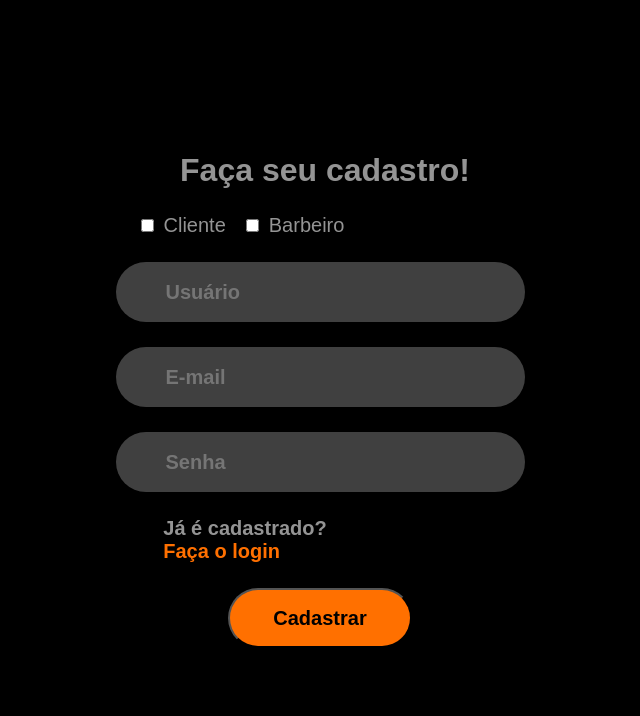
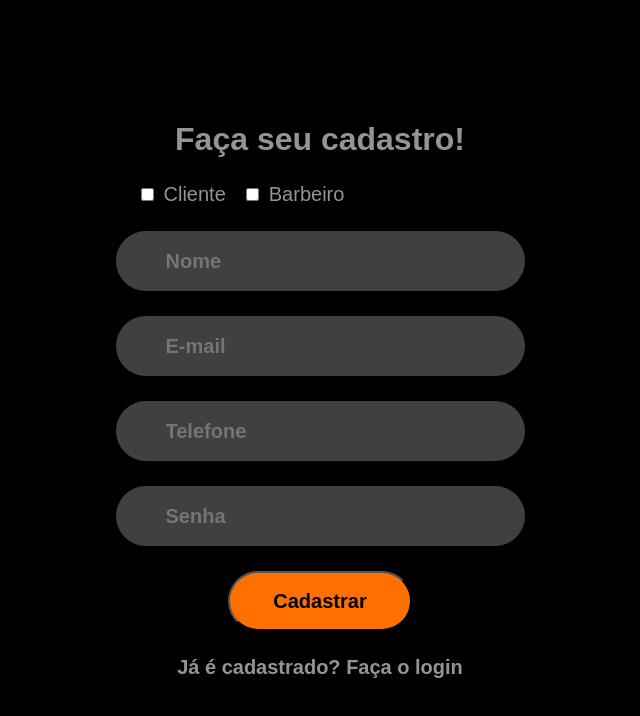
Before and after one commit to Ronald-Nogueira/Belos-Barber, a Next.js app: page /signup in a window 1280 px wide. Shown: the top 716 px of the page, without its empty margins (320-960 px from the left). Built offline with nearby package versions, Linux system fonts and the light colour scheme.

Commit message:
feat:  registration client with react-hook-form

```diff
--- a/package.json
+++ b/package.json
@@ -10,9 +10,11 @@
   },
   "dependencies": {
     "@babel/runtime": "^7.27.1",
+    "axios": "^1.9.0",
     "next": "15.3.2",
     "react": "^19.0.0",
     "react-dom": "^19.0.0",
+    "react-hook-form": "^7.56.3",
     "styled-components": "^6.1.18"
   },
   "devDependencies": {
--- a/src/app/signup/page.jsx
+++ b/src/app/signup/page.jsx
@@ -1,24 +1,23 @@
-"use client"
+"use client";
 
+import { useState } from "react";
 import styled from "styled-components";
+import axios from "axios";
+import { useForm } from "react-hook-form";
 
 import Input from "@/components/form/Input";
+import Button from "@/components/form/Button";
+import Checkbox from "@/components/form/Checkbox";
 import H1 from "@/components/typography/H1";
 import H3 from "@/components/typography/H3";
-import Button from "@/components/form/Button";
-import Checkbox from "@/components/form/Checkbox";
 
 const Container = styled.div`
-    padding: 0;
-    margin: 0;
-    box-sizing: border-box;
   width: 100%;
   height: 100%;
   background-color: black;
   display: flex;
   align-items: center;
   justify-content: center;
-    flex-direction: column;
 `
 
 const Form = styled.form`
@@ -26,16 +25,6 @@ const Form = styled.form`
   flex-direction: column;
   align-items: center;
   gap: 25px;
-`
-
-const StyleH1 = styled(H1)`
-    margin-left: 10px;
-`
-
-const TextContainer = styled.div`
-    display: flex;
-    flex-direction: column;
-    margin-right: 150px;
 `
 
 const CheckBoxContainer = styled.div`
@@ -46,23 +35,32 @@ const CheckBoxContainer = styled.div`
 `
 
 export default function SignupPage() {
+    const { register, handleSubmit, reset } = useForm()
+
+    const onSubmit = async (data) => {
+        try {
+            const formData = { ...data }
+            await axios.post('http://localhost:3000/clientes', formData)
+        } catch (error) {
+            console.error('Erro ao enviar os dados: ', error)
+        }
+    }
+
   return (
     <Container>
-            <Form>
-                <StyleH1>Faça seu cadastro!</StyleH1>
+      <Form onSubmit={handleSubmit(onSubmit)}>
+        <H1>Faça seu cadastro!</H1>
         <CheckBoxContainer>
             <Checkbox name="Cliente" value="sim"/>
             <Checkbox name="Barbeiro" value="sim"/>
         </CheckBoxContainer>
-                <Input placeholder="Usuário"/>
-                <Input placeholder="E-mail"/>
-                <Input placeholder="Senha"/>
-                <TextContainer>
-                    <H3>Já é cadastrado?</H3>
-                    <H3 color="#FF7000">Faça o login</H3>
-                </TextContainer>
-                <Button>Cadastrar</Button>
+        <Input placeholder="Nome" {...register("Nome")} />
+        <Input placeholder="E-mail" {...register("Email")}/>
+        <Input placeholder="Telefone" {...register("Telefone")} />
+        <Input placeholder="Senha" type="password" {...register("Senha")} />
+        <Button type="submit">Cadastrar</Button>
+        <H3>Já é cadastrado? Faça o login</H3>
       </Form>
     </Container>
-    )
+  );
 }
--- a/src/components/form/Input.jsx
+++ b/src/components/form/Input.jsx
@@ -16,8 +16,8 @@ const StyledInput = styled.input`
     }
 `
 
-export default function Input({ placeholder }) {
+export default function Input(props) {
     return(
-        <StyledInput placeholder={placeholder}/>
+        <StyledInput {...props}/>
     )
 }
```
Also changed, not shown: 1 other file (tests, documents, lock files or other folders). Lines whose indentation alone changed are shown as unchanged.
